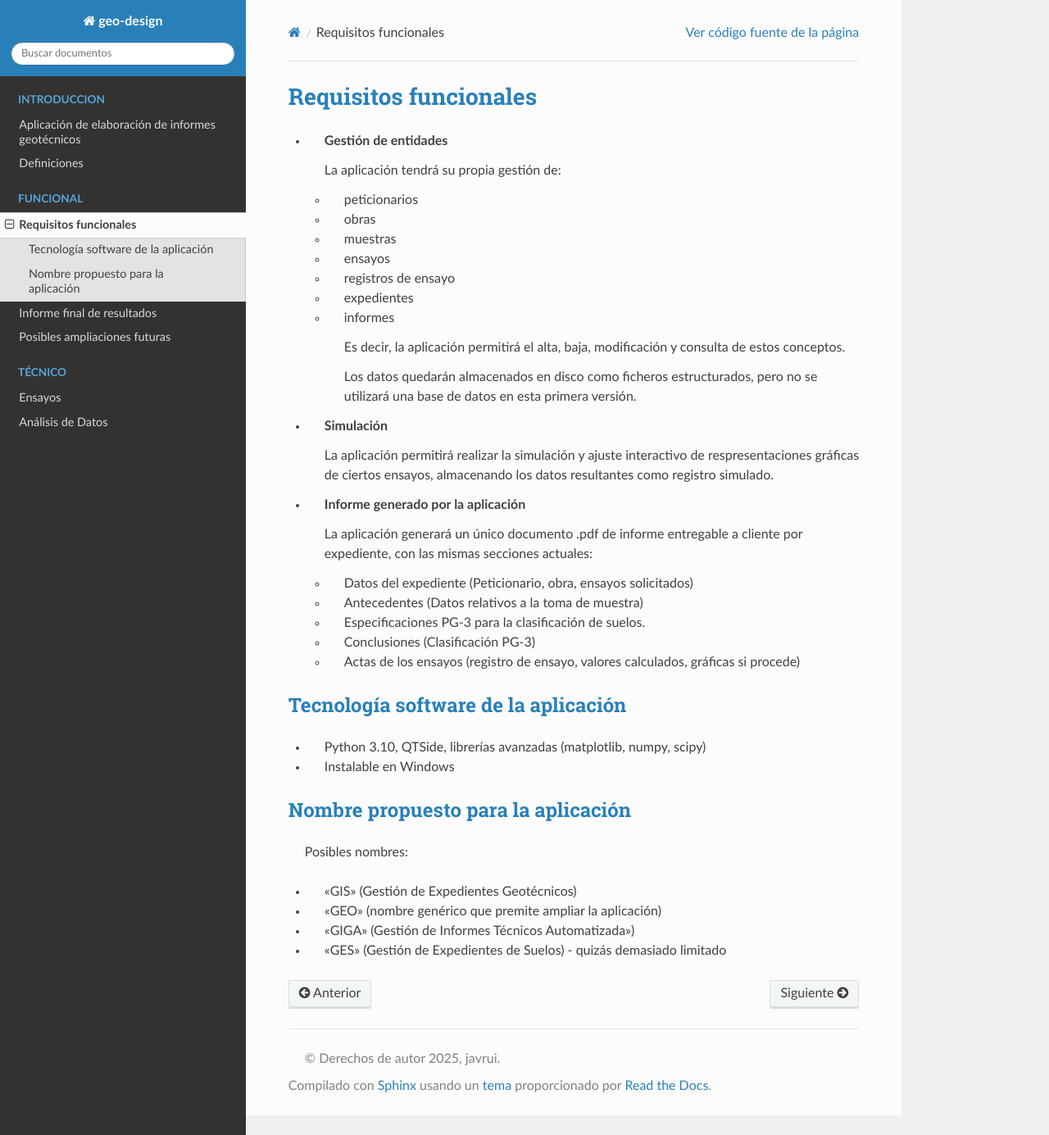
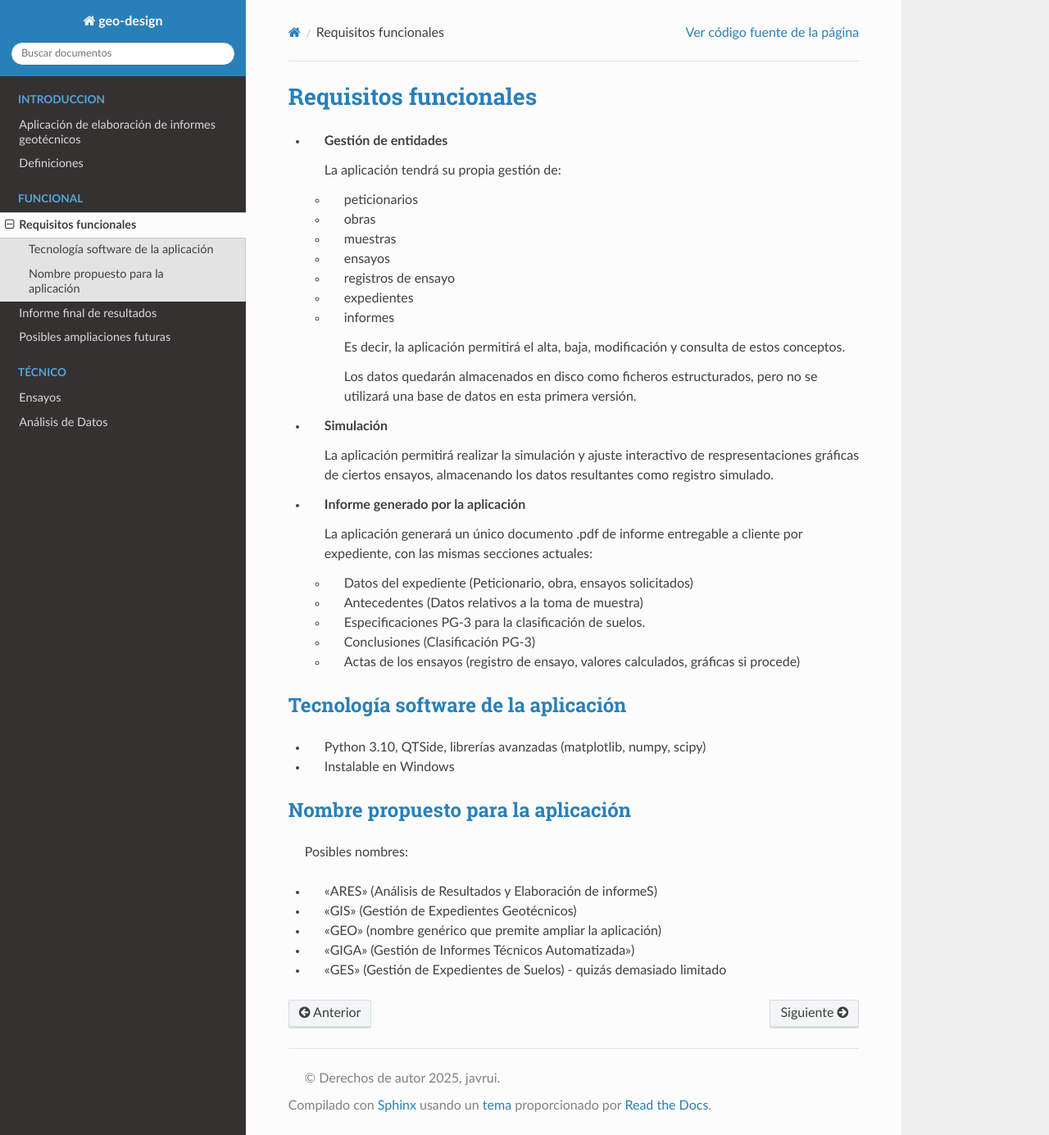
Before and after one commit to javrui/geo-design, a Sphinx documentation site: the page built from source/requisitos.md, in a window 1280 px wide and 1385 px high. Shown: the whole window at 82% size. Built offline with Sphinx 7.4.7 and the Read the Docs theme 3.1.0, drawn with Linux system fonts in a browser that asks for light colours.

Commit message:
Actualiza documentación de repo en modo batch

```diff
--- a/source/requisitos.md
+++ b/source/requisitos.md
@@ -40,6 +40,7 @@
 
 Posibles nombres:
 
+- "ARES" (Análisis de Resultados y Elaboración de informeS)
 - "GIS" (Gestión de Expedientes Geotécnicos)
 - "GEO" (nombre genérico que premite ampliar la aplicación)
 - "GIGA" (Gestión de Informes Técnicos Automatizada")
```
Also changed, not shown: 5 other files.
